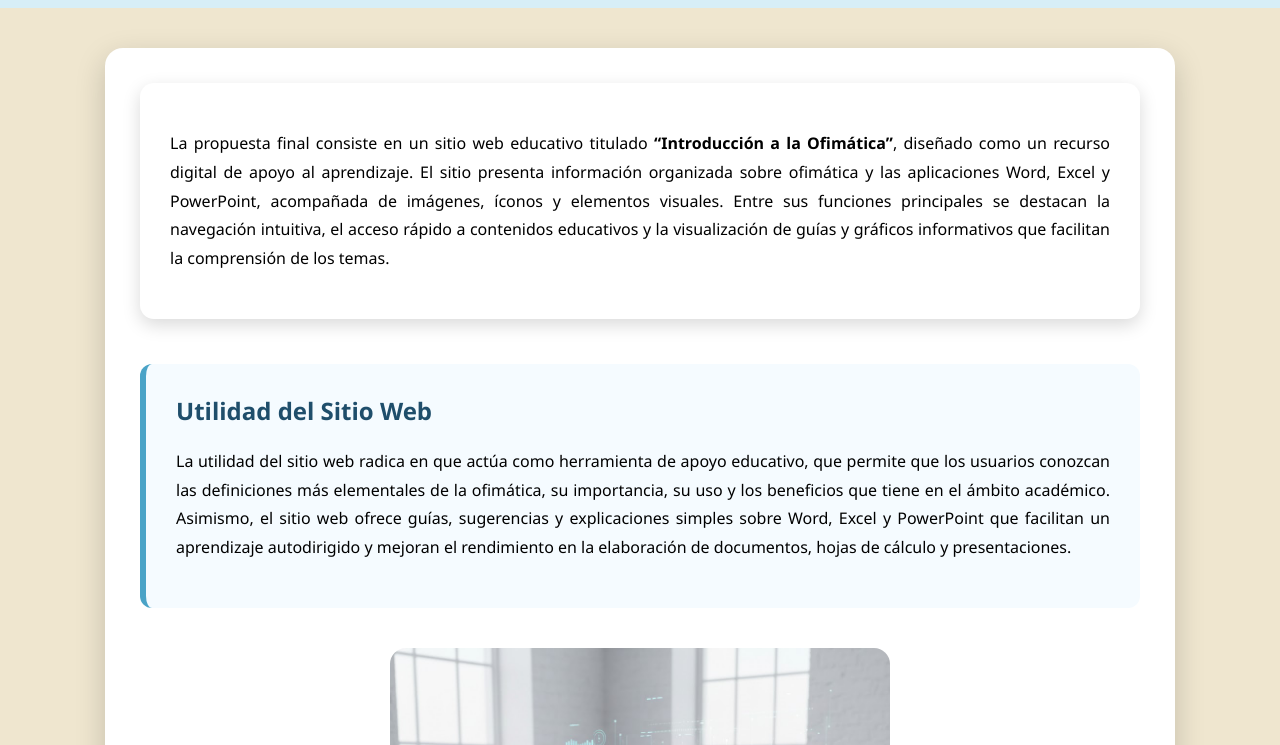
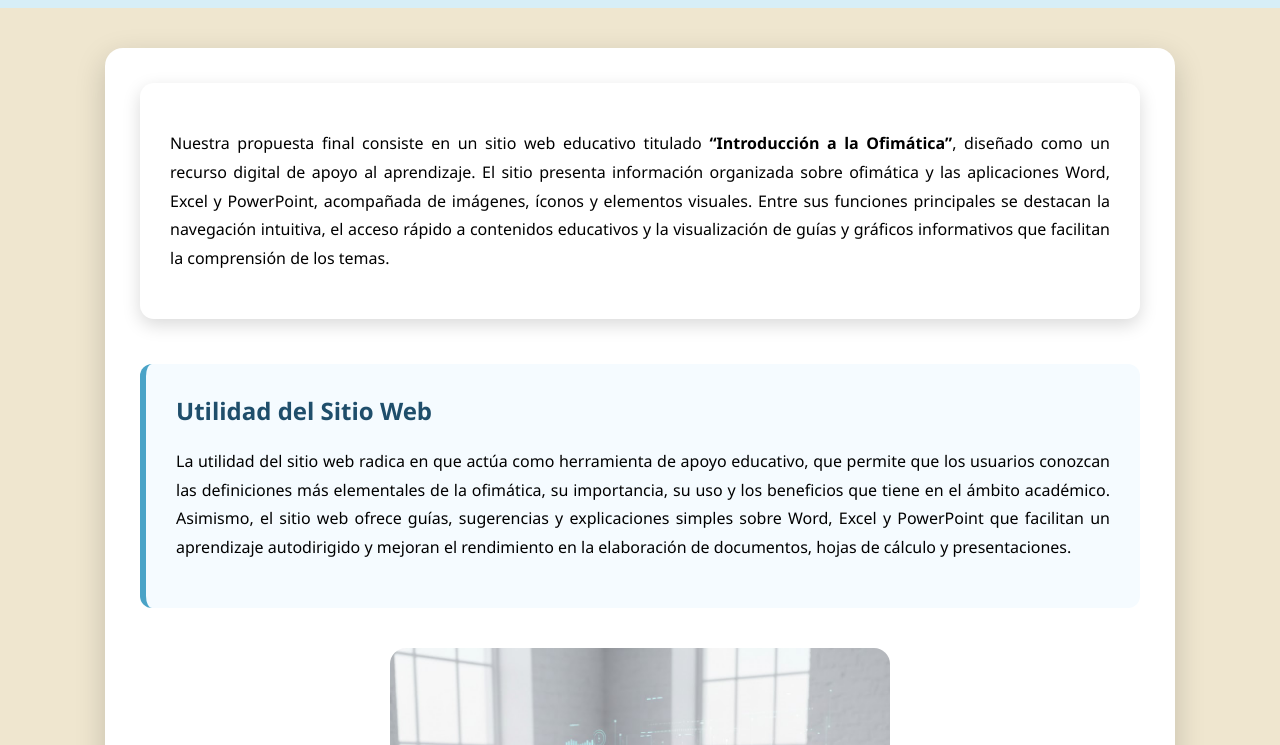
Before and after one commit to MarilynCoello2025/MarilynOfimatica, a plain HTML site: page descripcion-general.html in a window 1280 px wide. Shown: the part 55-800 px from the top of the page. Drawn offline with Linux system fonts and the light colour scheme.

Commit message:
Update descripcion-general.html

```diff
--- a/descripcion-general.html
+++ b/descripcion-general.html
@@ -31,7 +31,7 @@
   <!-- DESCRIPCIÓN -->
   <div class="card-descripcion">
     <p class="justify">
-      La propuesta final consiste en un sitio web educativo titulado
+      Nuestra propuesta final consiste en un sitio web educativo titulado
       <b>“Introducción a la Ofimática”</b>, diseñado como un recurso digital de apoyo
       al aprendizaje. El sitio presenta información organizada sobre ofimática y las
       aplicaciones Word, Excel y PowerPoint, acompañada de imágenes, íconos y elementos
```
